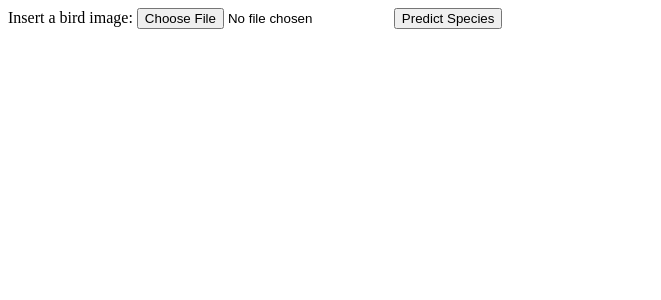
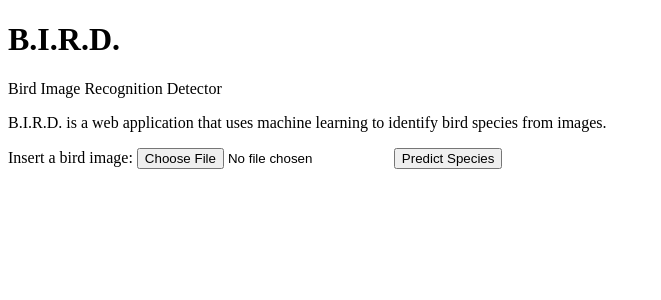
Before and after one commit to jed-richards/bird-image-recognition-detector, a Flask app: page /main/ in a window 1280 px wide. Shown: the top 300 px of the page, without its empty margins (0-661 px from the left). Run offline with Flask 3, Linux system fonts and the light colour scheme.

Commit message:
updated html page and data transfer

```diff
--- a/src/app.py
+++ b/src/app.py
@@ -12,7 +12,7 @@ from pathlib import Path
 
 app = Flask(__name__)
 
-IMAGE_DIR = 'src/static/img'
+IMAGE_DIR = 'src/static/images'
 IMAGE_PATH = Path(IMAGE_DIR)
 
 @app.route('/', methods=['GET'])
@@ -25,14 +25,24 @@ def main():
 
 @app.route('/predict/', methods=['POST'])
 def predict():
-    if request.method == 'POST':
-        image = request.files.get('image')
-        if image is None or image.filename == '':
-            return jsonify({'error': 'no file'})
+    image = request.files.get('image')
+    if image is None or image.filename == '':
+        return render_template('index.html', error="Not a valid image/image file name")
 
-        filename = secure_filename(image.filename)
-        filepath = IMAGE_PATH / filename
+    filename = secure_filename(image.filename)
+    filepath = IMAGE_PATH / filename
 
-        #image.save(str(filepath))
+    image.save(str(filepath))
 
-    return jsonify({'filepath': str(filepath)})
+    print(str(filepath))
+
+    prediction = {
+        "species": "species_name",
+        "accuracy": "percentage",
+        "user_image": str(filepath)[4:], # remove 'src/'
+        "predicted_image": str(filepath)[4:], # this will need to be changed to the predicted image path
+    }
+
+    return render_template('index.html', prediction=prediction)
+
+    #return jsonify({'filepath': str(filepath)})
--- /dev/null
+++ b/src/static/css/index.css
@@ -0,0 +1,27 @@
+div#prediction-div {
+    margin-top: 20px;
+    margin-bottom: 20px;
+    margin-left: 20px;
+    margin-right: 20px;
+    padding: 20px;
+    border: 1px solid #ccc;
+    border-radius: 5px;
+    background-color: #f8f8f8;
+}
+
+p#species {
+    font-size: 20px;
+    font-weight: bold;
+}
+
+p#percentage {
+    font-size: 20px;
+    font-weight: bold;
+}
+
+div#image-div {
+    display: flex;
+    justify-content: center;
+    align-items: center;
+    space-between: 20px;
+}
--- a/src/templates/index.html
+++ b/src/templates/index.html
@@ -3,14 +3,36 @@
 
     <head>
         <title>B.I.R.D.</title>
+        <link rel="stylesheet" href="{{ url_for('static', filename='css/index.css') }}">
     </head>
 
     <body>
-        <form action="{{ url_for('predict') }}" method="POST" enctype="multipart/form-data">
-            <label for="image">Insert a bird image:</label>
-            <input type="file" name="image" id="image"/>
-            <button type="submit" name="submit">Predict Species</button>
-        </form>
+        <div id="title-div">
+            <h1 id="title">B.I.R.D.</h1>
+            <p id="subtitle">Bird Image Recognition Detector</p>
+            <p id="description">B.I.R.D. is a web application that uses machine learning to identify bird species from images.</p>
+        </div>
+
+        <div id="form-div">
+            <form action="{{ url_for('predict') }}" method="POST" enctype="multipart/form-data">
+                <label for="image">Insert a bird image:</label>
+                <input type="file" name="image" id="image"/>
+                <button type="submit" name="submit" id="predict-button">Predict Species</button>
+            </form>
+        </div>
+
+        {% if prediction %}
+        <!-- show image and percentage -->
+        <div id="prediction-div">
+            <p id="species">The predicted species is: {{ prediction.species }}</p>
+            <p id="percentage">The percent accuracy is: {{ prediction.accuracy }}</p>
+            <div id="image-div">
+                <img src="/{{prediction.user_image}}" alt="Your Bird Image" id="bird-image">
+                <img src="/{{prediction.predicted_image}}" alt="Predicted Bird Image" id="bird-image">
+            </div>
+        </div>
+        {% endif %}
+
     </body>
 
 </html>
```
